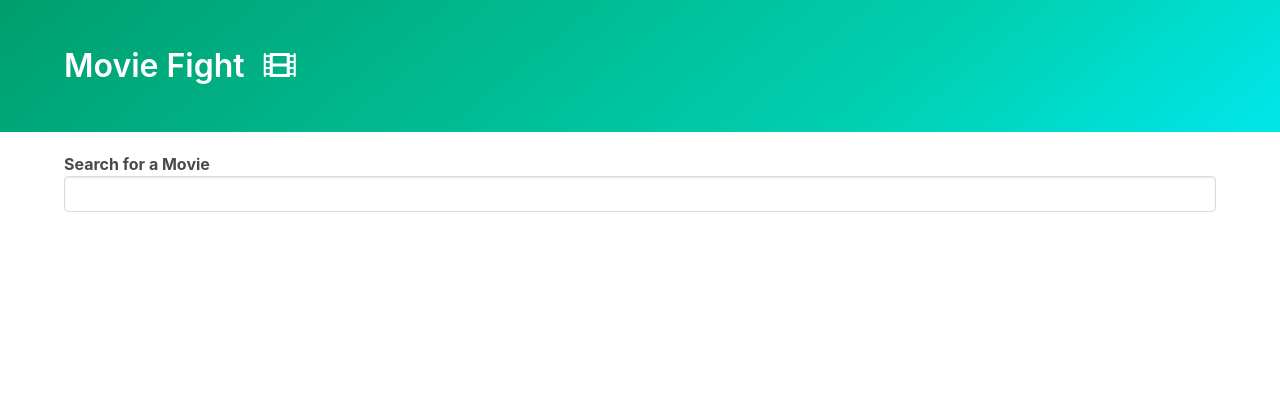
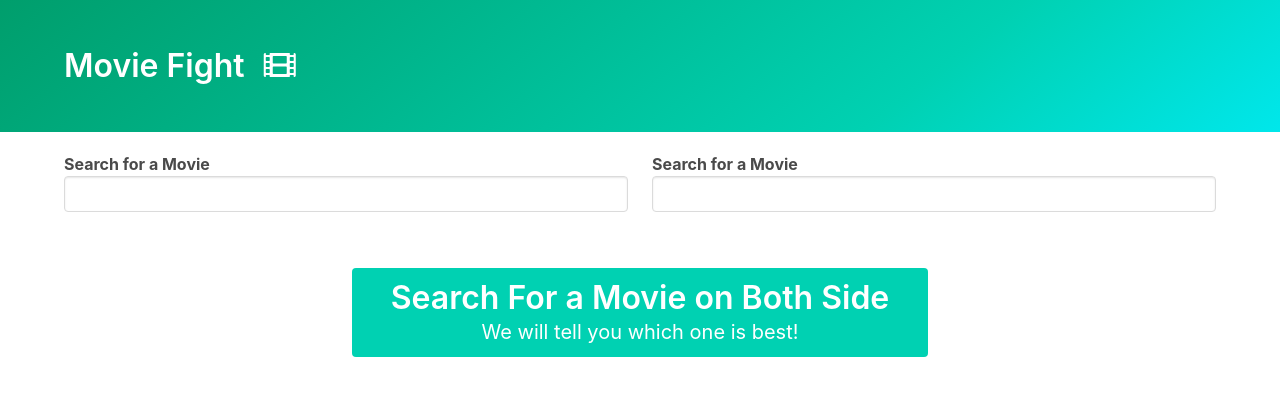
Before and after one commit to douglas06mp/javascript-movie-comparison, a plain HTML site: page index.html in a window 1280 px wide. Drawn offline with nearby package versions, Linux system fonts and the light colour scheme.

Commit message:
create two autocomplete

```diff
--- a/autocomplete.js
+++ b/autocomplete.js
@@ -46,7 +46,6 @@ const createAutoComplete = ({
 
   input.addEventListener('input', debounce(onInput, 500));
   document.addEventListener('click', e => {
-    if (!autocomplete.contains(e.target))
-      dropdown.classList.remove('is-active');
+    if (!root.contains(e.target)) dropdown.classList.remove('is-active');
   });
 };
--- a/index.html
+++ b/index.html
@@ -26,8 +26,18 @@
       </div>
     </section>
     <div class="container">
-      <div class="autocomplete"></div>
-      <div class="summary"></div>
+      <div class="columns">
+        <div class="column">
+          <div id="left-autocomplete"></div>
+        </div>
+        <div class="column">
+          <div id="right-autocomplete"></div>
+        </div>
+      </div>
+      <div class="column is-half notification is-primary tutorial">
+        <h1 class="title">Search For a Movie on Both Side</h1>
+        <p class="subtitle">We will tell you which one is best!</p>
+      </div>
     </div>
 
     <script src="utils.js"></script>
--- a/index.js
+++ b/index.js
@@ -48,10 +48,7 @@ const movieTemplate = movieDetail => {
   `;
 };
 
-const autocomplete = document.querySelector('.autocomplete');
-
-createAutoComplete({
-  root: autocomplete,
+const autoCompleteConfig = {
   renderLink(movie) {
     const imgSrc = movie.Poster === 'N/A' ? '' : movie.Poster;
     return `
@@ -75,4 +72,14 @@ createAutoComplete({
     if (data.Error) return [];
     return data.Search;
   }
+};
+
+createAutoComplete({
+  ...autoCompleteConfig,
+  root: document.querySelector('#left-autocomplete')
 });
+
+createAutoComplete({
+  ...autoCompleteConfig,
+  root: document.querySelector('#right-autocomplete')
+});
```
